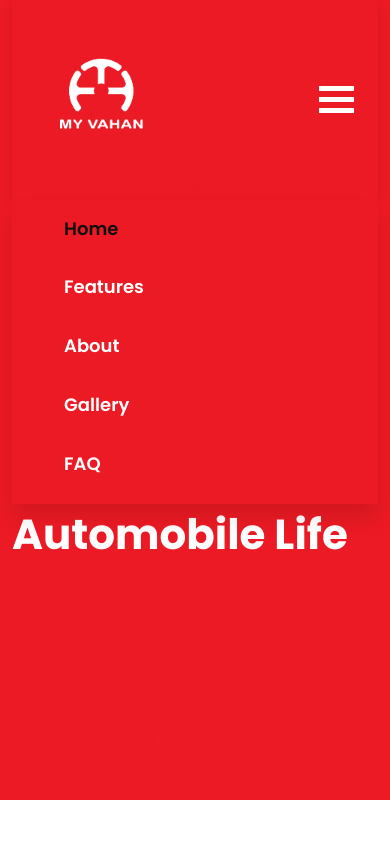
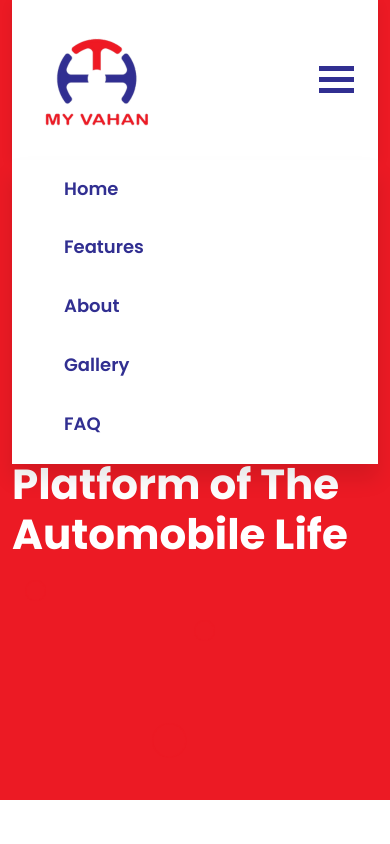
Before and after one commit to irfan-mohamed/updates, a plain HTML site: page index.html in a window 390 px wide. Both pictures are taken after a click on the button 336 px from the left and 99 px from the top of the page. Shown: the top 844 px of the page. Drawn offline with nearby package versions, Linux system fonts and the light colour scheme.

Commit message:
first commit

```diff
--- a/assets/css/style.css
+++ b/assets/css/style.css
@@ -329,7 +329,8 @@ span {
 
 .navbar {
     position: relative;
-    padding: 20px 0;
+    padding: 0px 0;
+    background-color: #fff;
 }
 
 
@@ -345,8 +346,8 @@ span {
         left: 0;
         width: 100%;
         padding: 5px 12px;
-        color: #ec1a24;
-        background-color: #ec1a24;
+        color: #fff;
+        background-color: #fff;
         box-shadow: 0 15px 20px 0 rgb(0 0 0 / 10%);
     }
 }
@@ -358,7 +359,7 @@ span {
 .toggle-button{
     width: 35px;
     height: 5px;
-    background-color: #fff;
+    background-color: #312f91;
     margin: 6px 0;
 }
 
@@ -376,12 +377,12 @@ span {
     padding: 10px 0;
     font-size: 18px;
     font-weight: 600;
-    color: #fff;
+    color: #312f91;
 }
 
 .navbar-nav .nav-item .nav-link.active,
 .navbar-nav .nav-item .nav-link:hover {
-    color: #0f0f0f;
+    color: #312f91;
 }
 
 .navbar-nav .nav-item .nav-link::before {
@@ -392,7 +393,7 @@ span {
     bottom: 0;
     left: 50%;
     border-radius: 50%;
-    background-color: #0f0f0f;
+    background-color: #312f91;
     opacity: 0;
     transition: all .3 ease-out 0s;
 }
--- a/index.html
+++ b/index.html
@@ -57,7 +57,7 @@
         <nav class="navbar navbar-expand-lg">
           <div class="container-fluid">
             <a class="navbar-brand" href="#">
-              <img class="image" src="assets/img/header/logo/Myvahan logo.png" alt="">
+              <img class="image" src="assets/img/header/logo/logo-color.png" alt="">
             </a>
             <button class="navbar-toggler" type="button" data-bs-toggle="collapse"
               data-bs-target="#navbarSupportedContent" aria-controls="navbarSupportedContent" aria-expanded="false"
@@ -71,7 +71,7 @@
             <div class="collapse navbar-collapse" id="navbarSupportedContent">
               <ul class="navbar-nav ms-auto">
                 <li class="nav-item">
-                  <a class="nav-link active" aria-current="page" href="home-section">Home</a>
+                  <a class="nav-link active" aria-current="page" href="index.html">Home</a>
                 </li>
                 <li class="nav-item">
                   <a class="nav-link" href="#feature-section">Features</a>
@@ -108,7 +108,7 @@
           <div class="col-lg-6 col-md-10">
             <div class="header-hero-content">
               <h1 class="header-title wow fadeInLeftBig" data-wow-duration="3s" data-wow-delay="0.2s">Let's Begin Your
-                Automobile Life With <span style="display: contents; color: #312f91;">MyVahan</span><br>The All In All
+                Automobile Life With <span style="display: contents; color: #3735a4;">MyVahan</span><br>The All In All
                 Platform of The Automobile Life</h1>
             </div>
           </div>
@@ -743,7 +743,7 @@
             <div class="lo-lg-12">
               <div class="copyright">
                 <div class="copyright-text text-center">
-                  <p class="text">Copyright &#169; 2023 <a href="">Q3Developers</a></p>
+                  <p class="text">Copyright &#169; 2023 <a href="">V8Developers</a></p>
                 </div>
               </div>
             </div>
```
Also changed, not shown: privacyandpolicy.html (+1 -1 lines), termsandconditions.html (+1 -1 lines).
